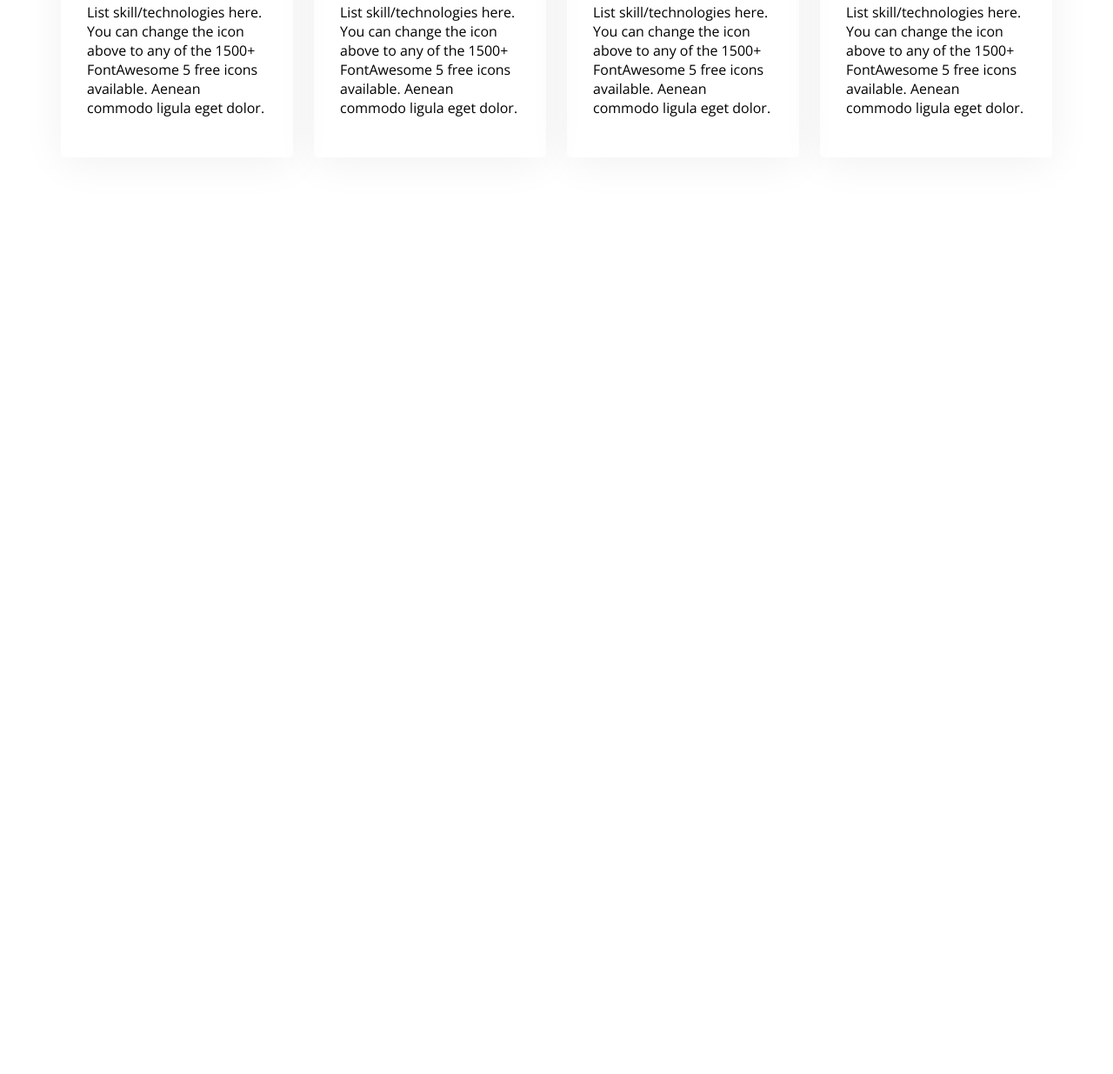
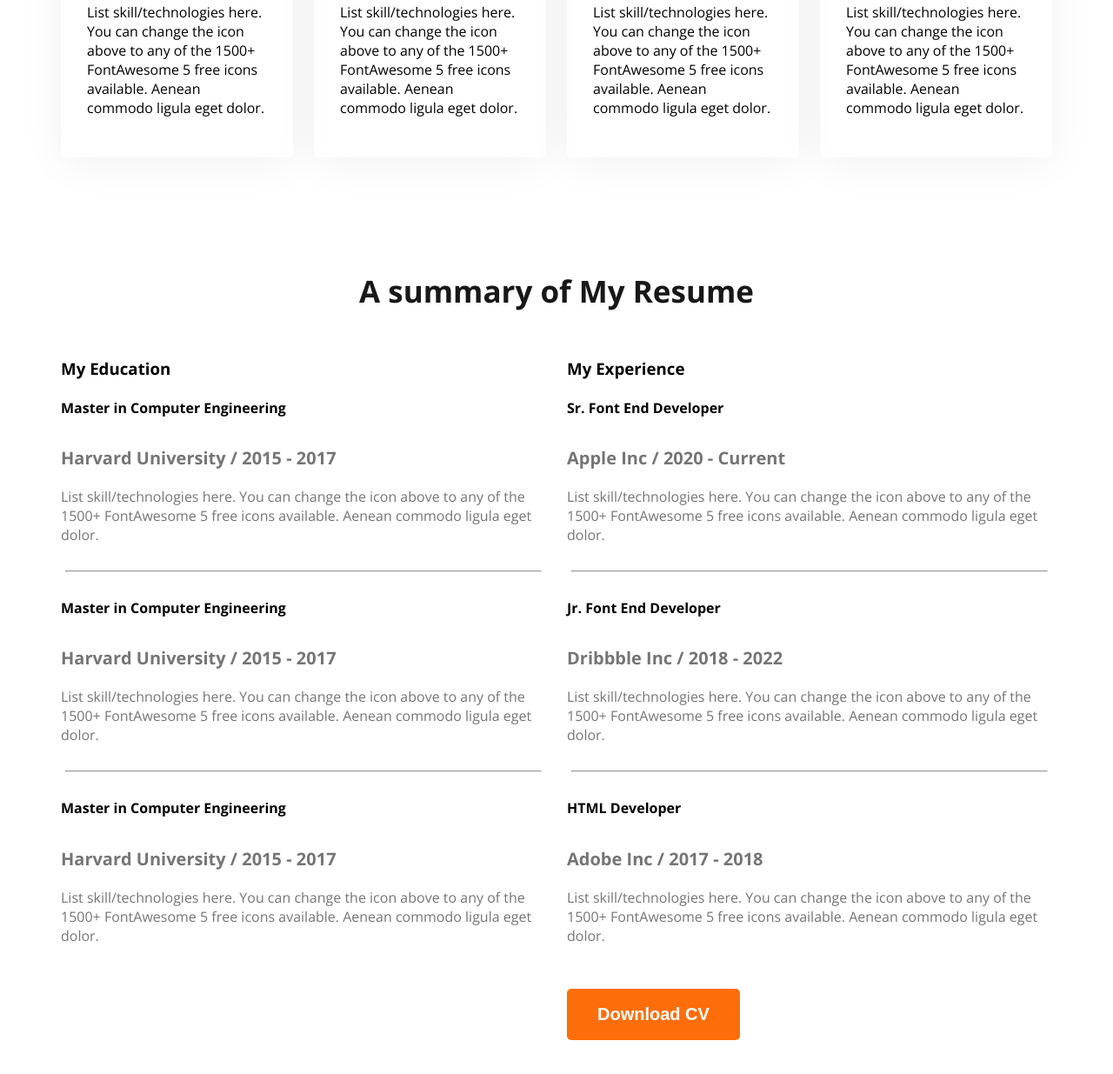
Before and after one commit to sajjad-developer/web-developer-portfolio, a plain HTML site: page index.html in a window 1280 px wide. Shown: the part 1980-3215 px from the top of the page at 87% size. Before the commit the page ends 2291 px from the top, so only its background shows below. Drawn offline with nearby package versions, Linux system fonts and the light colour scheme.

Commit message:
CV download issue is not fixed

```diff
--- a/index.html
+++ b/index.html
@@ -87,6 +87,59 @@
                 </div>
             </div>
          </section>
+         <section class="resume">
+            <h3 class="section-title text-center">A summary of My Resume</h3>
+            <div class="resume-container">
+                <!-- .resume-column*2>h3.resume-column-title+.experience*3>h4.experience-title+h5.experience-sub-title+.experience-description -->
+                <div class="resume-column">
+                    <h3 class="resume-column-title">My Education</h3>
+                    <div class="experience">
+                        <h4 class="experience-title">Master in Computer Engineering</h4>
+                        <h5 class="experience-sub-title">Harvard University / 2015 - 2017</h5>
+                        <div class="experience-description">List skill/technologies here. You can change the icon above
+                            to any of the 1500+ FontAwesome 5 free icons available. Aenean commodo ligula eget dolor.</div>
+                        <hr>
+                    </div>
+                    <div class="experience">
+                        <h4 class="experience-title">Master in Computer Engineering</h4>
+                        <h5 class="experience-sub-title">Harvard University / 2015 - 2017</h5>
+                        <div class="experience-description">List skill/technologies here. You can change the icon above
+                            to any of the 1500+ FontAwesome 5 free icons available. Aenean commodo ligula eget dolor.</div>
+                        <hr>
+                    </div>
+                    <div class="experience">
+                        <h4 class="experience-title">Master in Computer Engineering</h4>
+                        <h5 class="experience-sub-title">Harvard University / 2015 - 2017</h5>
+                        <div class="experience-description">List skill/technologies here. You can change the icon above
+                            to any of the 1500+ FontAwesome 5 free icons available. Aenean commodo ligula eget dolor.</div>
+                    </div>
+                </div>
+                <div class="resume-column">
+                    <h3 class="resume-column-title">My Experience</h3>
+                    <div class="experience">
+                        <h4 class="experience-title">Sr. Font End Developer</h4>
+                        <h5 class="experience-sub-title">Apple Inc / 2020 - Current</h5>
+                        <div class="experience-description">List skill/technologies here. You can change the icon above
+                            to any of the 1500+ FontAwesome 5 free icons available. Aenean commodo ligula eget dolor.</div>
+                        <hr>
+                    </div>
+                    <div class="experience">
+                        <h4 class="experience-title">Jr. Font End Developer</h4>
+                        <h5 class="experience-sub-title">Dribbble Inc / 2018 - 2022</h5>
+                        <div class="experience-description">List skill/technologies here. You can change the icon above
+                            to any of the 1500+ FontAwesome 5 free icons available. Aenean commodo ligula eget dolor.</div>
+                        <hr>
+                    </div>
+                    <div class="experience">
+                        <h4 class="experience-title">HTML Developer</h4>
+                        <h5 class="experience-sub-title">Adobe Inc / 2017 - 2018</h5>
+                        <div class="experience-description">List skill/technologies here. You can change the icon above
+                            to any of the 1500+ FontAwesome 5 free icons available. Aenean commodo ligula eget dolor.</div>
+            </div>
+            <div class="text-center resume-download-cv"></div>
+            <button class="btn-primary">Download CV</button>
+                    </div>
+         </section>
     </main>
     <footer>
 
--- a/styles/portfolio.css
+++ b/styles/portfolio.css
@@ -156,3 +156,30 @@ main section{
     box-shadow: 0px 6px 50px 0px rgba(0, 0, 0, 0.06);
     border-radius: 5px;
 }
+
+
+/* resume section styles */
+
+.resume-container{
+    display: flex;
+    gap: 24px;
+}
+
+.experience-description, .experience-sub-title{
+    color: rgba(117, 117, 117, 1);
+}
+
+.experience-sub-title{
+    font-size: 20px;
+    font-weight: semibold;
+    margin-bottom: 20px;
+    margin-right: 15px;
+}
+
+.resume hr{
+    margin: 30px 5px;
+}
+
+.resume-download-cv{
+    margin-top: 50px;
+}
```
